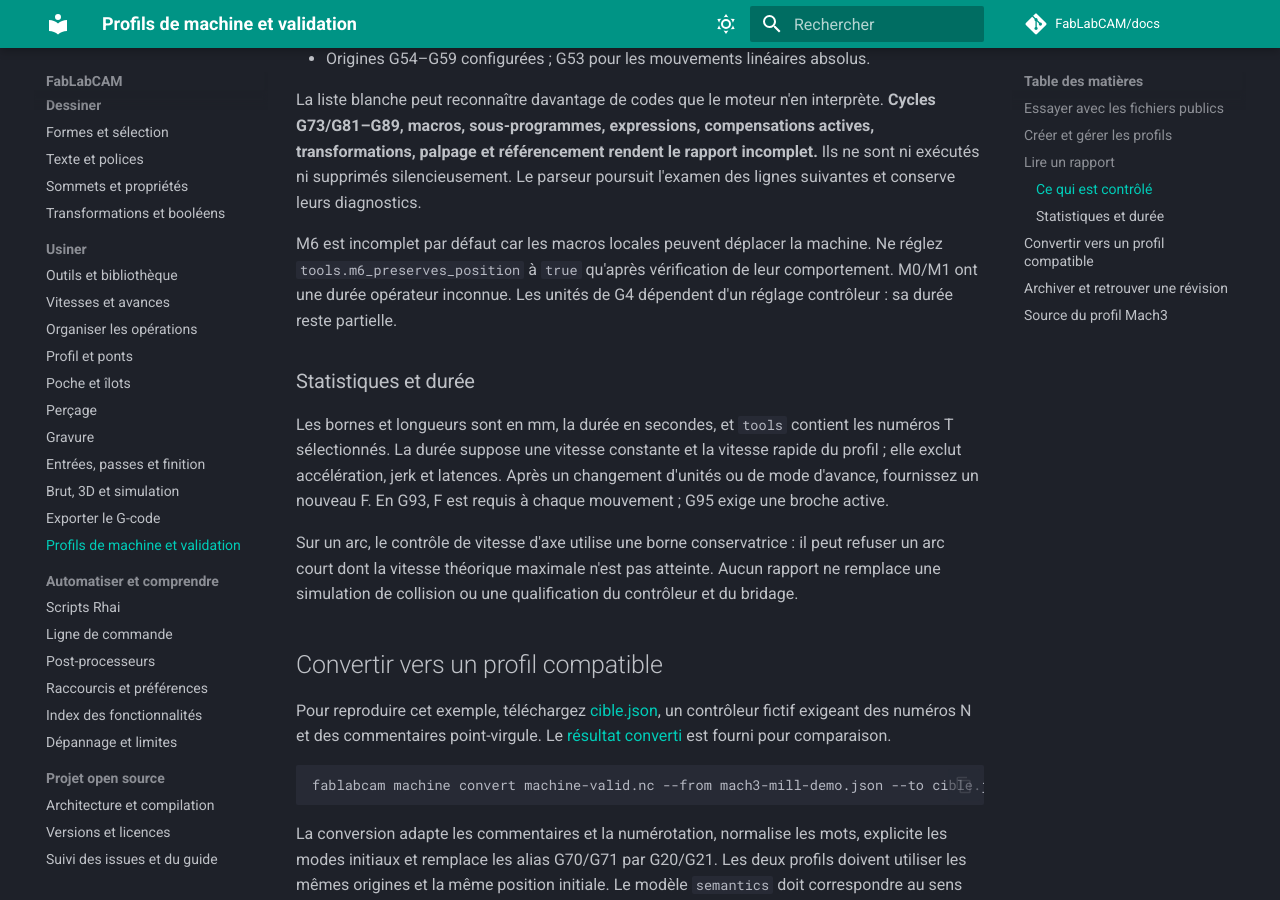
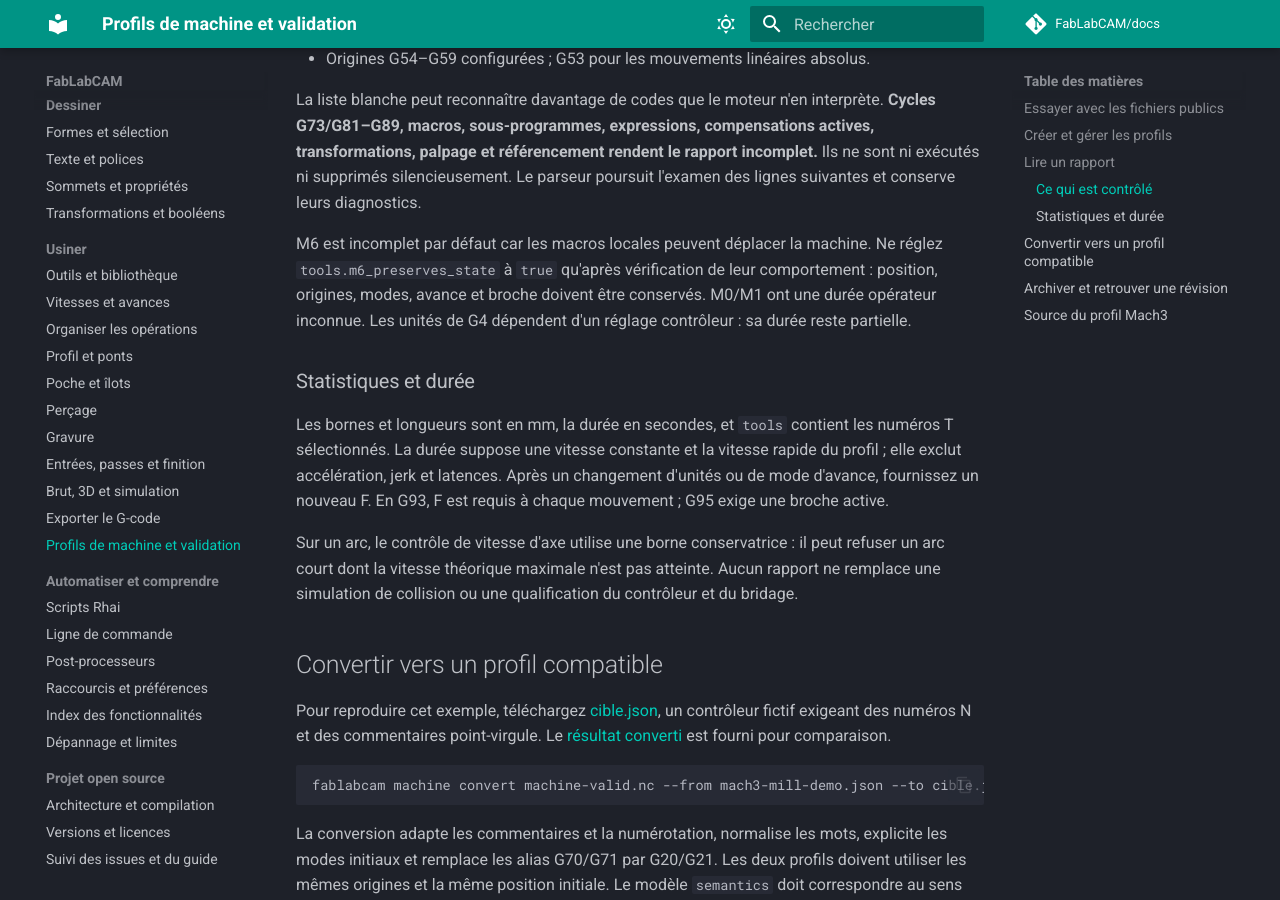
Before and after one commit to FabLabCAM/docs, an MkDocs documentation site: the page built from docs/guide/machines.md, in a window 1280 px wide and 900 px high, scrolled down 3534 px. Built offline with MkDocs 1.6.1 and Material for MkDocs 9.7.7, drawn with Linux system fonts in a browser that asks for light colours; comment, search, counter and statistics services are not loaded.

Commit message:
docs: clarify the complete state-preservation contract for M6

```diff
--- a/docs/examples/machines/cible.json
+++ b/docs/examples/machines/cible.json
@@ -189,7 +189,7 @@
     "changer": "manual",
     "positions": null,
     "m6_behavior": "Macros M6Start/M6End selon la configuration locale",
-    "m6_preserves_position": false,
+    "m6_preserves_state": false,
     "coolant": [
       "M7",
       "M8",
--- a/docs/examples/machines/mach3-mill-demo.json
+++ b/docs/examples/machines/mach3-mill-demo.json
@@ -195,7 +195,7 @@
     "changer": "manual",
     "positions": null,
     "m6_behavior": "Macros M6Start/M6End selon la configuration locale",
-    "m6_preserves_position": false,
+    "m6_preserves_state": false,
     "coolant": [
       "M7",
       "M8",
--- a/docs/examples/machines/mach3-mill.json
+++ b/docs/examples/machines/mach3-mill.json
@@ -185,7 +185,7 @@
     "changer": "manual",
     "positions": null,
     "m6_behavior": "Macros M6Start/M6End selon la configuration locale",
-    "m6_preserves_position": false,
+    "m6_preserves_state": false,
     "coolant": [
       "M7",
       "M8",
--- a/docs/guide/machines.md
+++ b/docs/guide/machines.md
@@ -133,8 +133,8 @@ rapport incomplet.** Ils ne sont ni exécutés ni supprimés silencieusement.
 Le parseur poursuit l'examen des lignes suivantes et conserve leurs diagnostics.
 
 M6 est incomplet par défaut car les macros locales peuvent déplacer la machine.
-Ne réglez `tools.m6_preserves_position` à `true` qu'après vérification de leur
-comportement. M0/M1 ont une durée opérateur inconnue. Les unités de G4 dépendent
+Ne réglez `tools.m6_preserves_state` à `true` qu'après vérification de leur
+comportement : position, origines, modes, avance et broche doivent être conservés. M0/M1 ont une durée opérateur inconnue. Les unités de G4 dépendent
 d'un réglage contrôleur : sa durée reste partielle.
 
 ### Statistiques et durée
```
